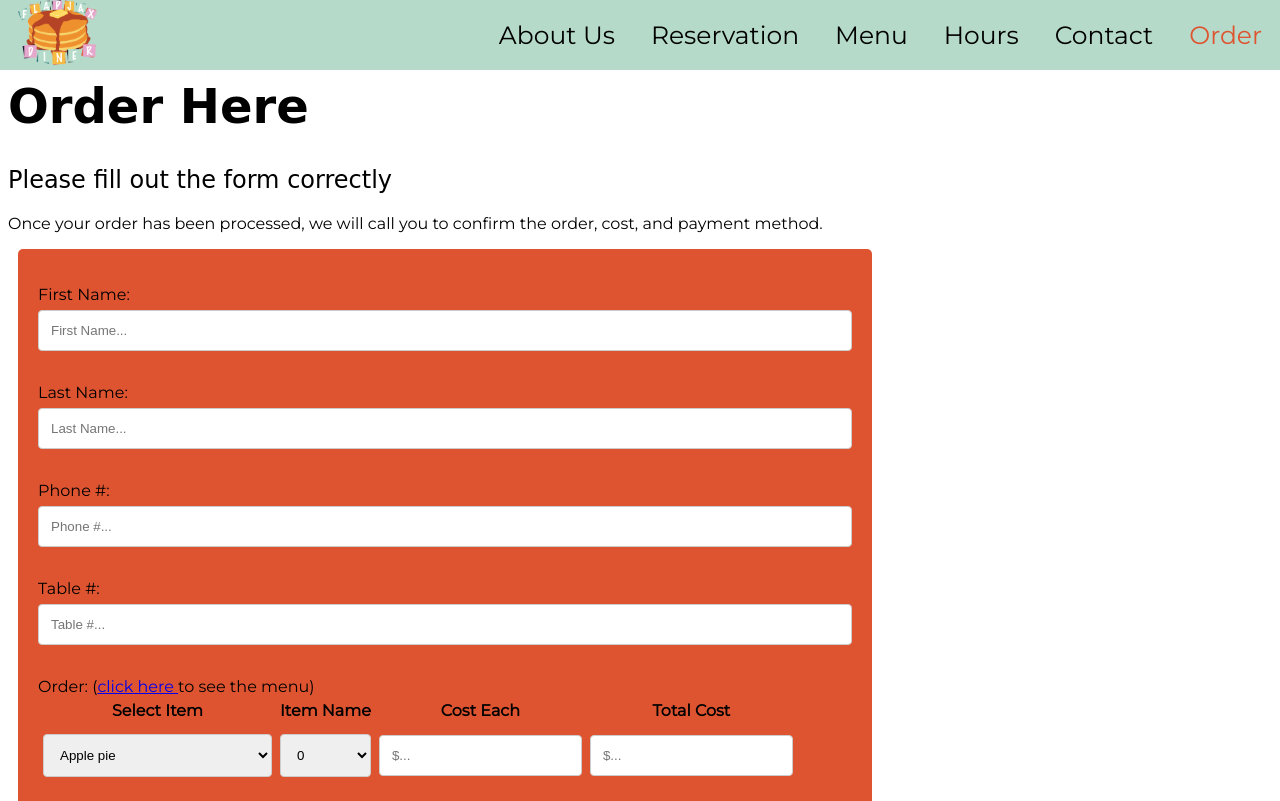
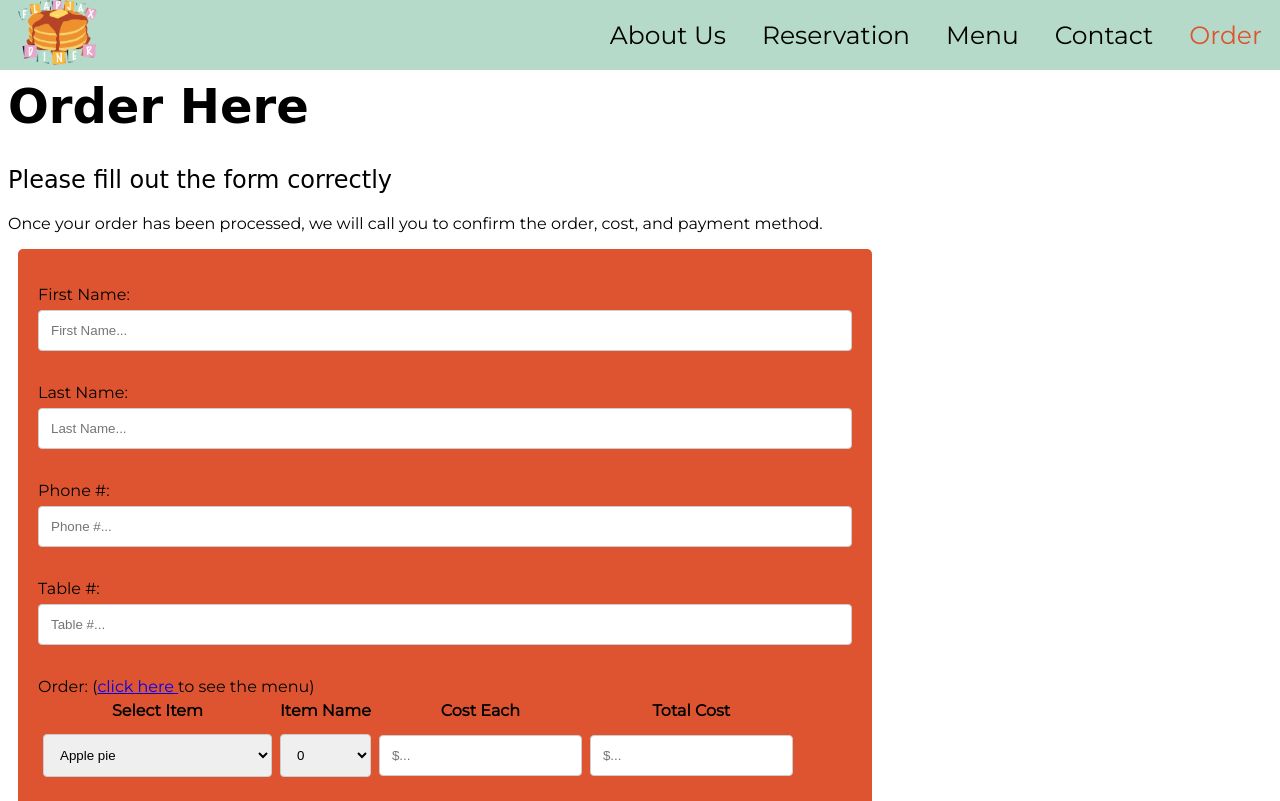
Before and after one commit to JoshuaBalbi/Finalcs20, a website: page order.html in a window 1280 px wide. Shown: the top 801 px of the page. Drawn offline with Linux system fonts and the light colour scheme; a web font is replaced by a local one.

Commit message:
Update order.html

```diff
--- a/order.html
+++ b/order.html
@@ -121,7 +121,6 @@ function td(content, className="")
   <a class="logo" href="./index.html" ><img src="images/trivia.png" alt="Flapjax" height="66px"></a>
   <a class="page active" href=./order.html>Order</a>
   <a class="page" href=./contact.html>Contact</a>
-  <a class="page" href=./hours.html>Hours</a>
   <a class="page" href=./menu.html>Menu</a>
   <a class="page" href=./reservation.html>Reservation</a>
   <a class="page" href=./aboutus.html>About Us</a>
@@ -130,7 +129,6 @@ function td(content, className="")
       <div class="dropdownElems">
           <a href="./order.html">Order</a>
           <a href=./contact.html>Contact</a>
-          <a href=./hours.html>Hours</a>
           <a href=./menu.html>Menu</a>
           <a href=./reservation.html>Reservation</a>
           <a href=./aboutus.html>About Us</a>
```
